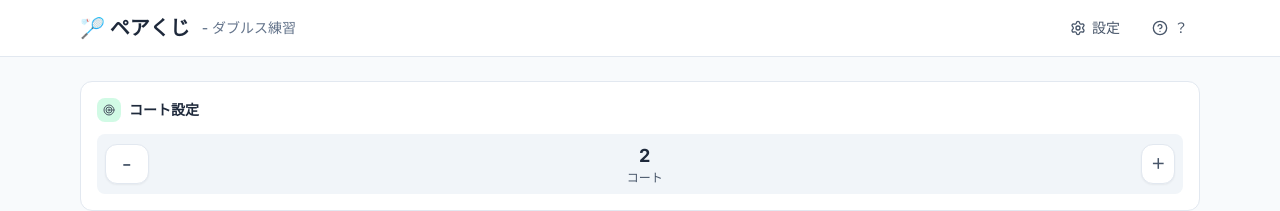
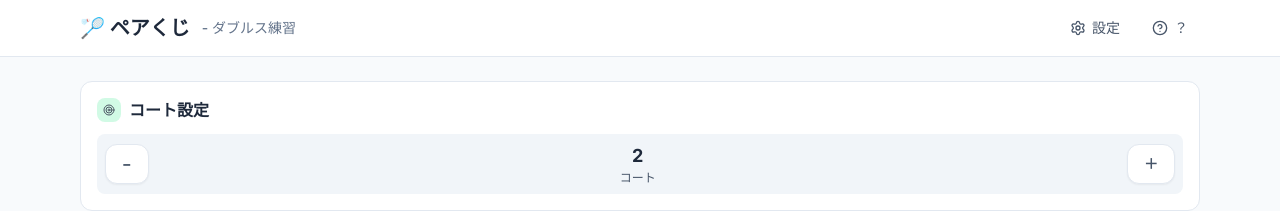
Before and after one commit to KM0912/pairkuji, a Next.js app: page /practice in a window 1280 px wide. Shown: the top 211 px of the page. Built offline with nearby package versions, Linux system fonts and the light colour scheme.

Commit message:
参加者選択コンポーネントのUIを改善し、テキストサイズやスタイルを調整

```diff
--- a/src/components/practice/ParticipantSelection.tsx
+++ b/src/components/practice/ParticipantSelection.tsx
@@ -62,7 +62,6 @@
 
   return (
     <div className="space-y-4">
-
       <form onSubmit={onStart} className="">
         <div className="grid grid-cols-1 gap-4">
           {/* コート設定カード */}
@@ -75,7 +74,7 @@
                   className="bg-emerald-100 text-emerald-600"
                 />
                 <div>
-                <h3 className="text-sm font-semibold text-slate-800">
+                  <h3 className="text-base font-semibold text-slate-800">
                     コート設定
                   </h3>
                 </div>
--- a/src/components/ui/CourtSelector.tsx
+++ b/src/components/ui/CourtSelector.tsx
@@ -38,7 +38,7 @@
         variant="default"
         onClick={() => setCourts(Math.min(maxCourts, courts + 1))}
         className={
-          'w-7 h-7 rounded-full bg-white hover:bg-slate-50 shadow-sm border-slate-200 flex items-center justify-center'
+          'rounded-full bg-white hover:bg-slate-50 shadow-sm border-slate-200 flex items-center justify-center'
         }
         aria-label="コート数を増やす"
       >
```
Lines whose indentation alone changed are shown as unchanged.
